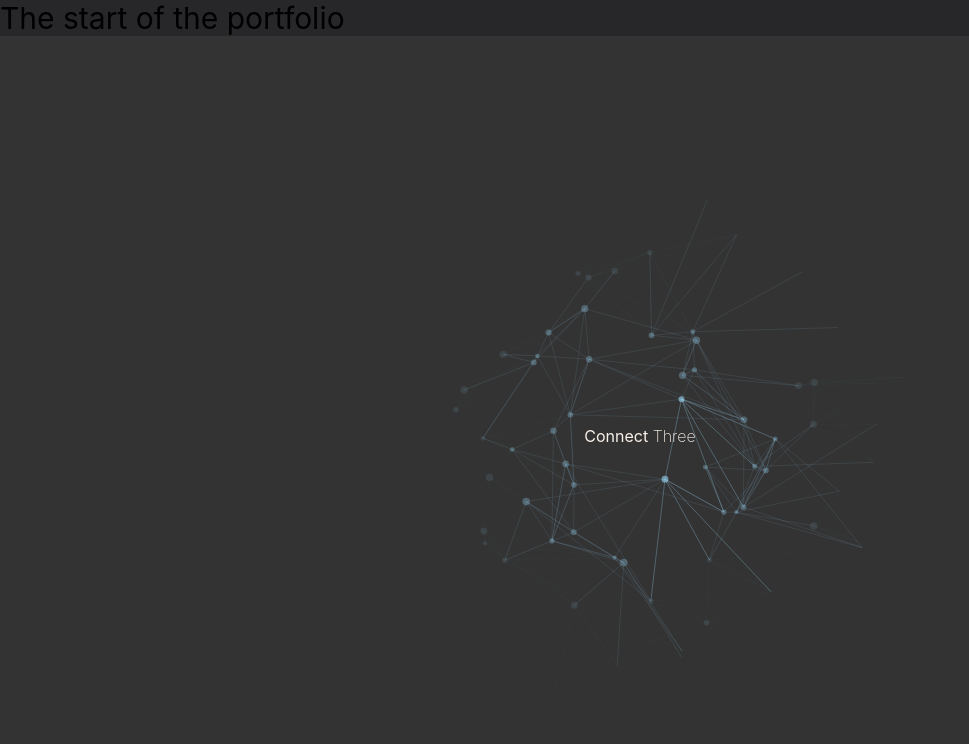
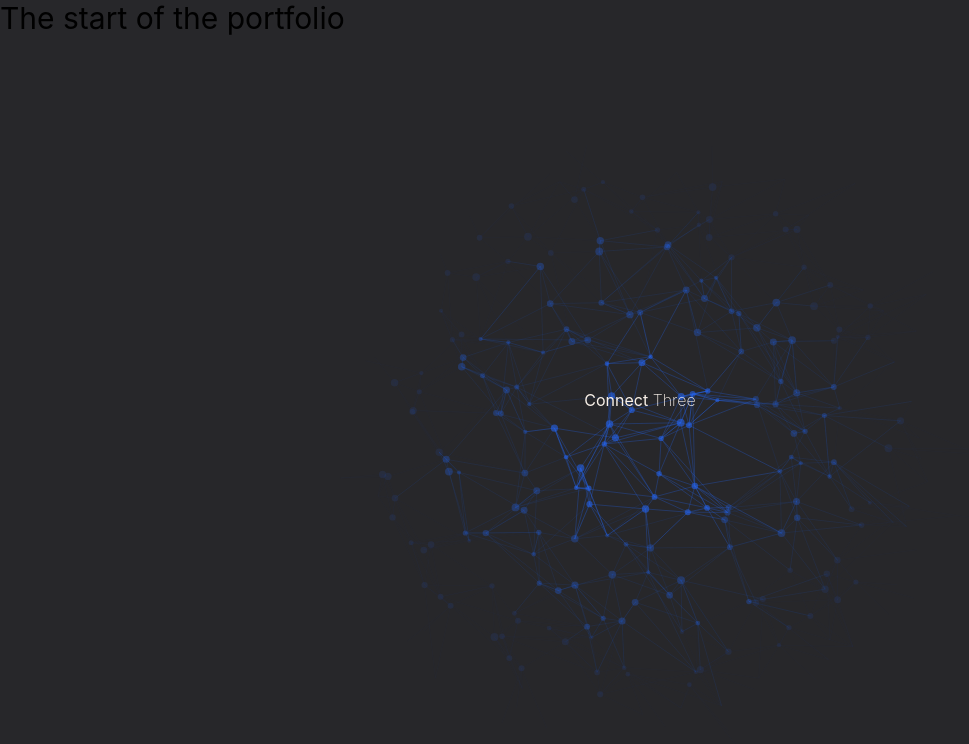
Before and after one commit to Camsz27/portfolio, a Next.js app: page / in a window 1280 px wide. Shown: the top 744 px of the page, without its empty margins (0-969 px from the left). Built offline with nearby package versions, Linux system fonts and the light colour scheme.

Commit message:
create animation

```diff
--- a/components/Animation.jsx
+++ b/components/Animation.jsx
@@ -11,30 +11,20 @@ const Animation = () => {
     target,
     animateHeader = true;
 
-  // Main
-  // initHeader();
-  // initAnimation();
-  // addListeners();
-
   const initHeader = useCallback(() => {
     width = window.innerWidth;
     height = window.innerHeight;
     target = { x: width / 2, y: height / 2 };
 
-    // largeHeader = document.getElementById('large-header');
-    // largeHeader.style.height = height + 'px';
-
-    // canvas = document.getElementById('demo-canvas');
     canvasRef.current.width = width;
     canvasRef.current.height = height;
-    // const ctx = canvas.getContext('2d');
 
     // create points
     points = [];
-    for (var x = 0; x < width; x = x + width / 20) {
-      for (var y = 0; y < height; y = y + height / 20) {
-        var px = x + (Math.random() * width) / 20;
-        var py = y + (Math.random() * height) / 20;
+    for (var x = 0; x < width; x = x + width / 30) {
+      for (var y = 0; y < height; y = y + height / 30) {
+        var px = x + (Math.random() * width) / 30;
+        var py = y + (Math.random() * height) / 30;
         var p = { x: px, originX: px, y: py, originY: py };
         points.push(p);
       }
@@ -133,7 +123,7 @@ const Animation = () => {
       context.beginPath();
       context.moveTo(p.x, p.y);
       context.lineTo(p.closest[i].x, p.closest[i].y);
-      context.strokeStyle = 'rgba(156,217,249,' + p.active + ')';
+      context.strokeStyle = 'rgba(37, 99, 235,' + p.active + ')'; //Change lines
       context.stroke();
     }
   }, []);
@@ -143,13 +133,13 @@ const Animation = () => {
       canvasRef.current.getContext('2d').clearRect(0, 0, width, height);
       for (var i in points) {
         // detect points in range
-        if (Math.abs(getDistance(target, points[i])) < 4000) {
+        if (Math.abs(getDistance(target, points[i])) < 10000) {
           points[i].active = 0.3;
           points[i].circle.active = 0.6;
-        } else if (Math.abs(getDistance(target, points[i])) < 20000) {
+        } else if (Math.abs(getDistance(target, points[i])) < 40000) {
           points[i].active = 0.1;
           points[i].circle.active = 0.3;
-        } else if (Math.abs(getDistance(target, points[i])) < 40000) {
+        } else if (Math.abs(getDistance(target, points[i])) < 70000) {
           points[i].active = 0.02;
           points[i].circle.active = 0.1;
         } else {
@@ -165,10 +155,9 @@ const Animation = () => {
   }, [animateHeader, drawLines, height, points, target, width]);
 
   const shiftPoint = useCallback((p) => {
-    // let tl = gsap.timeline()
     gsap.to(p, 1 + 1 * Math.random(), {
-      x: p.originX - 50 + Math.random() * 100,
-      y: p.originY - 50 + Math.random() * 100,
+      x: p.originX - 50 + Math.random() * 50,
+      y: p.originY - 50 + Math.random() * 50,
       ease: 'circ.easeInOut',
       onComplete: function () {
         shiftPoint(p);
@@ -206,7 +195,7 @@ const Animation = () => {
         2 * Math.PI,
         false
       );
-      context.fillStyle = 'rgba(156,217,249,' + _this.active + ')';
+      context.fillStyle = 'rgba(37, 99, 235,' + _this.active + ')'; //Change points
       context.fill();
     };
   }
@@ -225,7 +214,10 @@ const Animation = () => {
   }, [addListeners, initAnimation, initHeader]);
 
   return (
-    <div id='large-header' className='large-header'>
+    <div
+      id='large-header'
+      className='large-header bg-zinc-800 z-10 overflow-hidden'
+    >
       <canvas id='demo-canvas' ref={canvasRef}></canvas>
       <h1 className='main-title'>
         Connect <span className='thin'>Three</span>
--- a/styles/globals.css
+++ b/styles/globals.css
@@ -18,20 +18,6 @@ a {
 * {
   box-sizing: border-box;
 }
-
-.large-header {
-  position: relative;
-  width: 100%;
-  background: #333;
-  overflow: hidden;
-  background-size: cover;
-  background-position: center center;
-  z-index: 1;
-}
-
-/* #large-header {
-  background-image: url('https://www.marcoguglie.it/Codepen/AnimatedHeaderBg/demo-1/img/demo-1-bg.jpg');
-} */
 
 .main-title {
   position: absolute;
```
